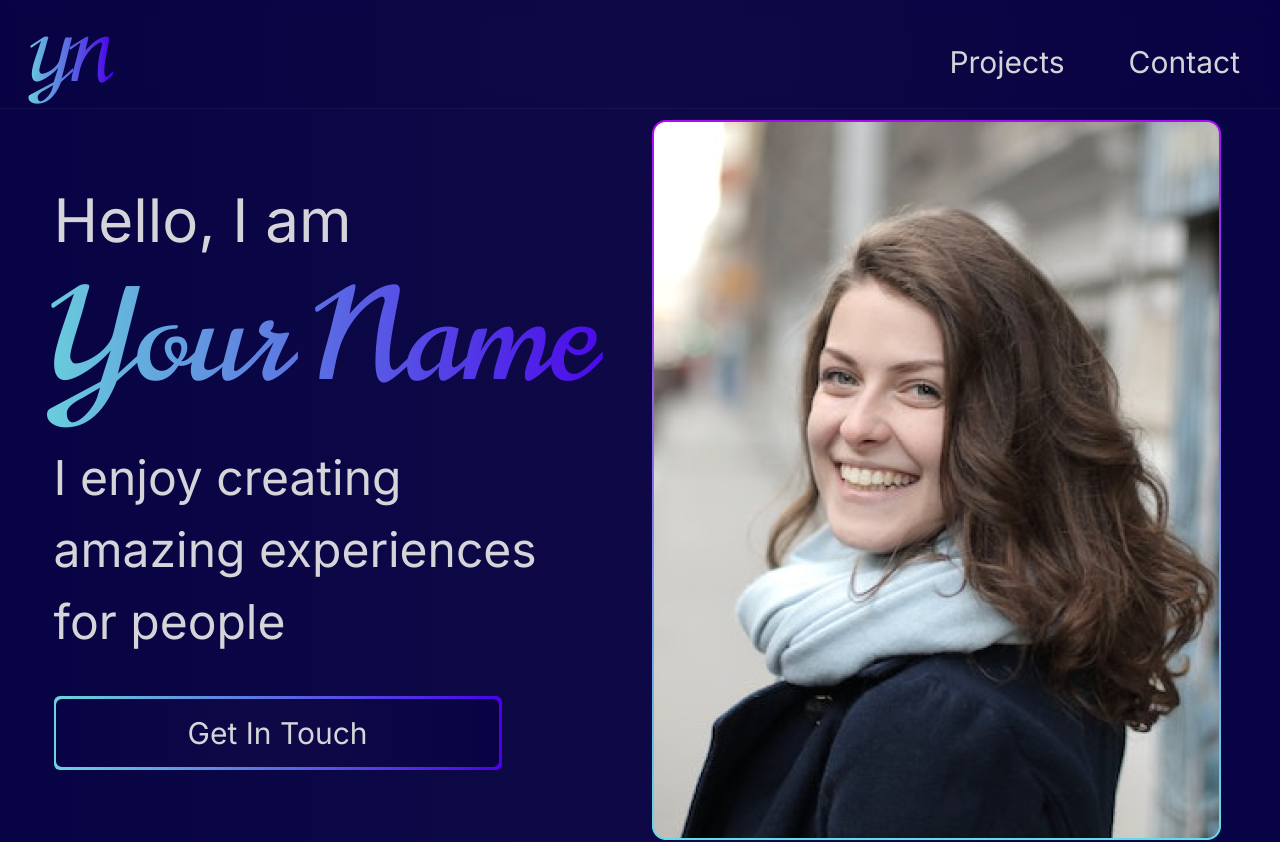
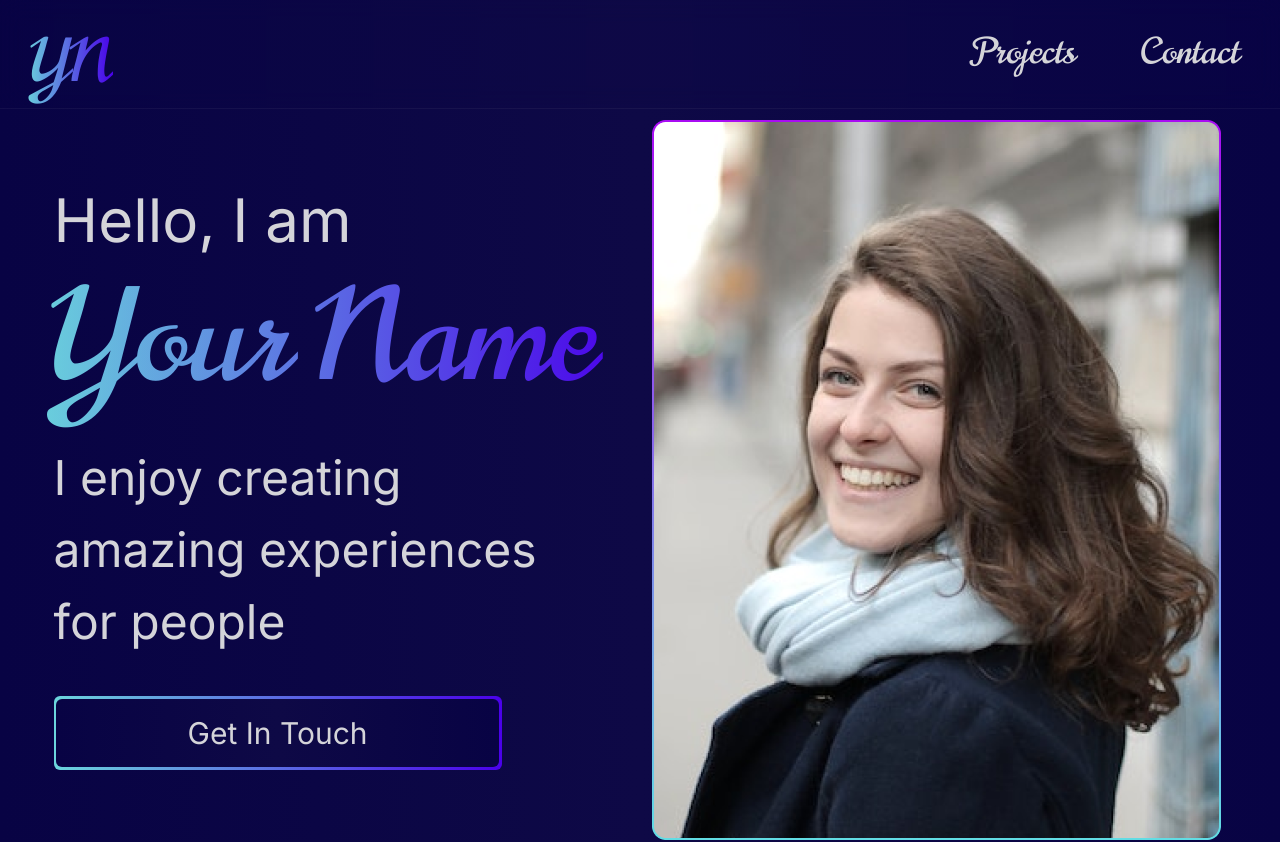
Before and after one commit to jlaskie/example-portfolio, a Next.js app: page / in a window 1280 px wide. Shown: the top 842 px of the page. Built offline with nearby package versions, Linux system fonts and the light colour scheme.

Commit message:
changed font style for nav and updated index accordingly

```diff
--- a/components/nav.jsx
+++ b/components/nav.jsx
@@ -39,7 +39,7 @@ export default function Nav({ logo }) {
       </div>
 
       {/* mobile nav */}
-      <div onClick={handleNavOpen}>
+      <div onClick={handleNavOpen} className={norican.className}>
         <nav
           className={
             navOpen
@@ -53,7 +53,7 @@ export default function Nav({ logo }) {
           >
             <button className={inter.className}>X</button>
           </div>
-          <ul className="grid grid-flow-row justify-items-center text-3xl md:text-4xl gap-y-6">
+          <ul className="grid grid-flow-row justify-items-center text-3xl md:text-5xl gap-y-8 md:gap-y-10">
             <li className="justify-self-start hover:underline underline-offset-8 decoration-2  decoration-neutral-200/90 ">
               <Link href="/">Home</Link>
             </li>
@@ -68,10 +68,11 @@ export default function Nav({ logo }) {
       </div>
 
       {/* desktop nav */}
-      <nav className="hidden lg:grid ">
+      <div className={norican.className}>
+        <nav className="hidden lg:grid">
           <ul
             className="
-          grid grid-flow-col justify-items-center  text-3xl gap-x-16 items-center mr-10  mt-4"
+          grid grid-flow-col justify-items-center  text-4xl gap-x-16 items-center mr-10 mt-8"
           >
             <li
               className="
@@ -88,5 +89,6 @@ export default function Nav({ logo }) {
           </ul>
         </nav>
       </div>
+    </div>
   );
 }
--- a/pages/index.jsx
+++ b/pages/index.jsx
@@ -11,7 +11,7 @@ const inter = Inter({ subsets: ["latin"], fallback: ["arial"] });
 export default function Home() {
   return (
     <div>
-      <header className={inter.className}>
+      <header>
           <Nav logo="YN" />
       </header>
       <main className={inter.className}>
```
Lines whose indentation alone changed are shown as unchanged.
